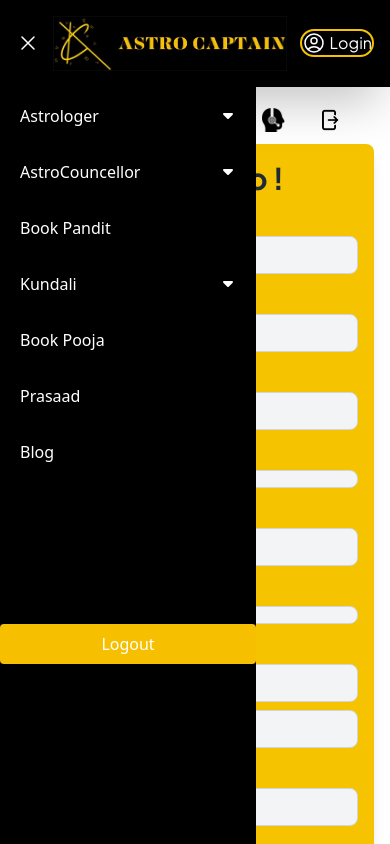
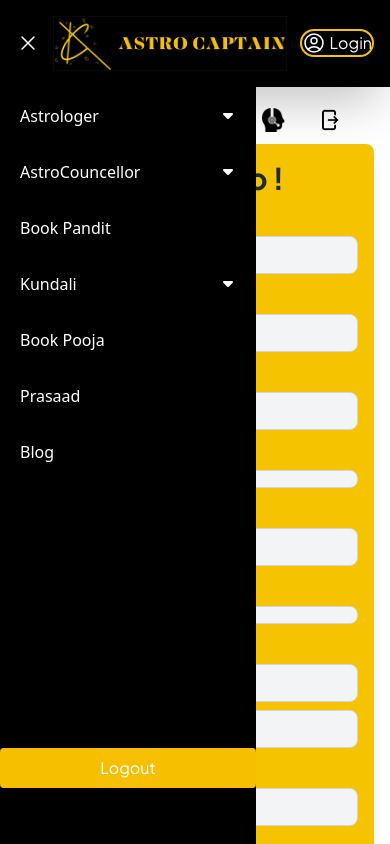
Before and after one commit to harsh-pandey-2004/astrfrontend, a React (Create React App) app: page /astrologerdashboard/1 in a window 390 px wide. Both pictures are taken after a click on the element 28 px from the left and 43 px from the top of the page. Shown: the top 844 px of the page. Built offline with nearby package versions, Linux system fonts and the light colour scheme; no server answers.

Commit message:
mobile navbar logout button

```diff
--- a/src/components/Navbar.js
+++ b/src/components/Navbar.js
@@ -13,6 +13,7 @@
   const navigate = useNavigate();
   const [showDropdown, setShowDropdown] = useState(false);
   const [showDropdown1, setShowDropdown1] = useState(false);
+  const [showDropdown2, setShowDropdown2] = useState(false);
   const [showhorodropDown, setshowhorodropDown] = useState(false);
   const [showAstrodropDown, setshowAstrodropDown] = useState(false);
   const [showCounclrdropDown, setshowCounclrdropDown] = useState(false);
@@ -25,6 +26,7 @@
   const toggleDropdown = () => {
     setShowDropdown(!showDropdown);
     setShowDropdown1(false);
+    setShowDropdown2(false);
     setshowhorodropDown(false);
     setshowCounclrdropDown(false);
   };
@@ -33,12 +35,22 @@
     setShowDropdown1(!showDropdown1);
     setShowDropdown(false);
     setshowhorodropDown(false);
+    setShowDropdown2(false);
+    setshowCounclrdropDown(false);
+  };
+
+  const toggleDropdown2 = () => {
+    setShowDropdown2(!showDropdown2);
+    setShowDropdown1(false);
+    setShowDropdown(false);
+    setshowhorodropDown(false);
     setshowCounclrdropDown(false);
   };
 
   const toggleDropdownCounclr = () => {
     setshowCounclrdropDown(!showCounclrdropDown);
     setShowDropdown(false);
+    setShowDropdown2(false);
     setShowDropdown1(false);
     setshowhorodropDown(false);
   };
@@ -69,37 +81,33 @@
   };
   return (
     <>
-      <div className=" flex lg:hidden   w-full h-auto min-h-20 p-4 items-center justify-between shadow-2xl fixed z-50 bg-black lg:static ">
+      <div className="flex lg:hidden w-full h-auto min-h-20 p-4 items-center justify-between shadow-2xl fixed z-50 bg-black lg:static">
         <div onClick={toggleNav} className="lg:hidden">
           {!showNav ? <HambugerIcon /> : <CrossIcon />}
         </div>
         <div
           className={`${
-            showNav ? "opacity-100 scale-100 " : "opacity-0 scale-95 hidden"
+            showNav ? "opacity-100 scale-100" : "opacity-0 scale-95 hidden"
           } ${
             showCounclrdropDown ? "pb-56" : "pb-28"
-          } w-64  bg-black text-white fixed top-[5rem] sm:top-[6.5rem] md:top-[6.5rem] left-0 transform transition-all duration-300 h-full z-50 overflow-y-scroll `}
+          } w-64 bg-black text-white fixed top-[5rem] sm:top-[6.5rem] md:top-[6.5rem] left-0 transform transition-all duration-300 h-full z-50 overflow-y-auto`}
         >
-          <div
-            className={`py-6 h-[35.2rem]  ${showDropdown && "h-[42rem]"}  ${
-              showDropdown1 && "h-[42rem]"
-            } ${showhorodropDown && "h-[59.7rem]"}`}
-          >
-            <div className="flex flex-col gap-8  text-md font-sans  ">
+          <div className="py-6 h-full flex flex-col">
+            <div className="flex flex-col gap-8 text-md font-sans flex-grow">
               <Link>
                 <span
-                  className="trasEffect hover:hover-effect px-5 flex justify-between "
+                  className="trasEffect hover:hover-effect px-5 flex justify-between"
                   onClick={toggleDropdown}
                 >
-                Astrologer
+                  Astrologer
                   <CaretDown />
                 </span>
               </Link>
               {showDropdown && (
-                <div className="flex flex-col gap-5 mt-[-.8rem] shadow-xl py-3">
+                <div className="flex flex-col gap-5 shadow-xl py-3">
                   <Link to={"/chat-astrocouncellor"} onClick={closeNav}>
                     <span className="trasEffect hover:hover-effect px-5">
-                    Chat Astrologer
+                      Chat Astrologer
                     </span>
                   </Link>
                   <Link to={"/talk-astrocouncellor"} onClick={closeNav}>
@@ -110,17 +118,18 @@
                 </div>
               )}
 
+              {/*fixing the astrologercoucelor*/}
               <Link>
                 <span
-                  className="trasEffect hover:hover-effect px-5 flex justify-between "
-                  onClick={toggleDropdownCounclr}
+                  className="trasEffect hover:hover-effect px-5 flex justify-between"
+                  onClick={toggleDropdown2}
                 >
                   AstroCouncellor
                   <CaretDown />
                 </span>
               </Link>
-              {showCounclrdropDown && (
-                <div className="flex flex-col gap-5 mt-[-.8rem] shadow-xl py-3">
+              {showDropdown2 && (
+                <div className="flex flex-col gap-5 shadow-xl py-3">
                   <Link to={"/chat-astrocouncellor"} onClick={closeNav}>
                     <span className="trasEffect hover:hover-effect px-5">
                       Chat AstroCouncellor
@@ -133,6 +142,8 @@
                   </Link>
                 </div>
               )}
+
+              {/*Fix end here*/}
 
               <Link to={"/book-a-pandit"} onClick={closeNav}>
                 <span className="transEffect hover:hover-effect px-5">
@@ -149,7 +160,7 @@
                 </span>
               </Link>
               {showDropdown1 && (
-                <div className="flex flex-col gap-5 mt-[-.8rem] shadow-xl py-3">
+                <div className="flex flex-col gap-5 shadow-xl py-3">
                   <Link to={"/kundali-matching"} onClick={closeNav}>
                     <span className="trasEffect hover:hover-effect px-5">
                       Kundali Matching
@@ -163,38 +174,39 @@
                 </div>
               )}
               <Link to={"/book-a-pooja"} onClick={closeNav}>
-                <span className=" hover:hover-effect px-5">Book Pooja</span>
+                <span className="hover:hover-effect px-5">Book Pooja</span>
               </Link>
 
               <Link to={"/shop-on-astro"} onClick={closeNav}>
-                <span className=" hover:hover-effect px-5">Prasaad</span>
+                <span className="hover:hover-effect px-5">Prasaad</span>
               </Link>
               <Link to={"/blogs"} onClick={closeNav}>
                 <span className="transEffect hover:hover-effect px-5">
                   Blog
                 </span>
               </Link>
-              <span className="transEffect hover:hover-effect lg:hidden bg-[#f6c000] text-white p-2 text-center rounded mt-32">
-                Logout
-              </span>
             </div>
+            <span className="transEffect hover:hover-effect lg:hidden bg-[#f6c000] text-white p-2 text-center rounded mt-auto">
+              Logout
+            </span>
           </div>
         </div>
         <div className="flex justify-center ">
           <img
             onClick={handleClick}
             src={AstroCaptionLogo}
-            className="w-[90%] h-[100%]  "
+            className="w-[90%] h-[100%]"
           ></img>
         </div>
         <div
-          className="flex   items-center gap-1 border-[#f6c300] border-2 px-  rounded-full cursor-pointer text-white hover:transform hover:scale-105 hover:bg-[#EFC013] hover:hover-btn transition-all"
+          className="flex items-center gap-1 border-[#f6c300] border-2 px- rounded-full cursor-pointer text-white hover:transform hover:scale-105 hover:bg-[#EFC013] hover:hover-btn transition-all"
           onClick={() => navigate("/register-page")}
         >
           <AccountLogo />
           Login
         </div>
       </div>
+
       {/* Web nav */}
       <div>
         <div className="hidden lg:fixed lg:flex w-full h-auto min-h-20 p-4 items-center justify-between shadow-2xl bg-black z-50 text-white">
--- a/src/components/astrologercomponents/astroDash/Profile.js
+++ b/src/components/astrologercomponents/astroDash/Profile.js
@@ -87,7 +87,7 @@
 
   return (
     <div className="sm:mt-12 w-full h-full md:mt-24 flex flex-col items-center p-4 overflow-auto mt-[-1rem]">
-      <div className="md:hidden h-[3rem] w-full flex justify-evenly items-center">
+      <div className="md:hidden lg:hidden h-[3rem] w-full flex justify-evenly items-center">
         <img src="/round.png" alt="calendar" className="h-6 w-6" />
         <img
           src="/mail.png"
@@ -257,7 +257,7 @@
               {!editMode && (
                 <button
                   type="button"
-                  className="px-4 py-2 border border-gray-300 rounded-lg text-white bg-blue-700 hover:bg-black transition"
+                  className="px-4 py-2 border border-gray-300 rounded-lg text-white bg-black hover:bg-blue-600 transition"
                   onClick={toggleEditMode}
                 >
                   Edit
```
